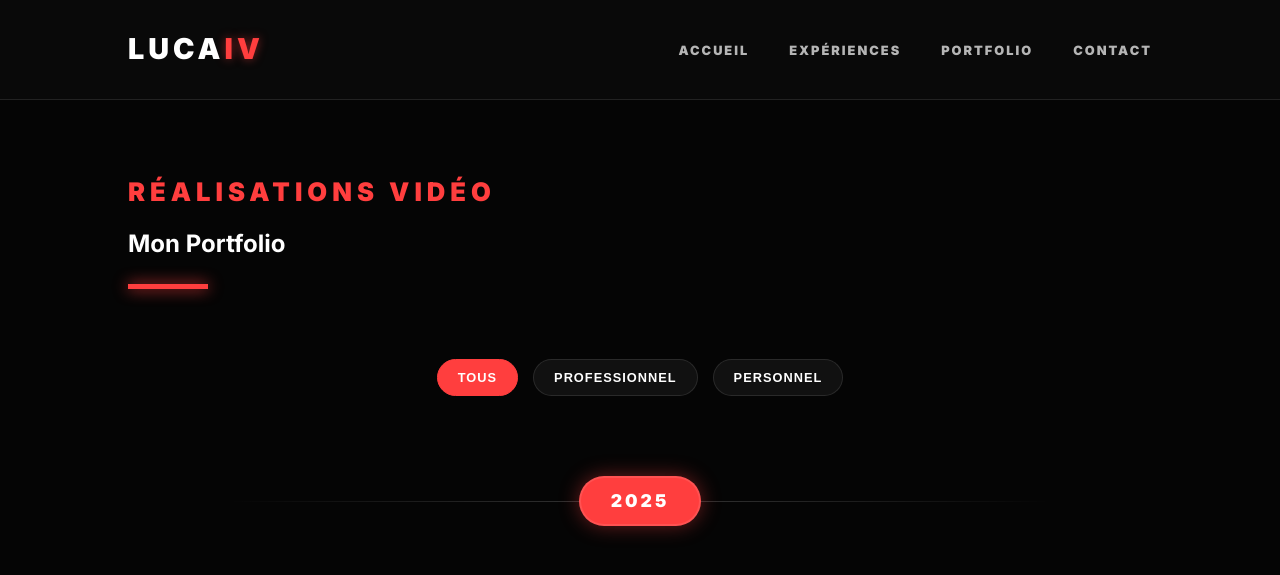
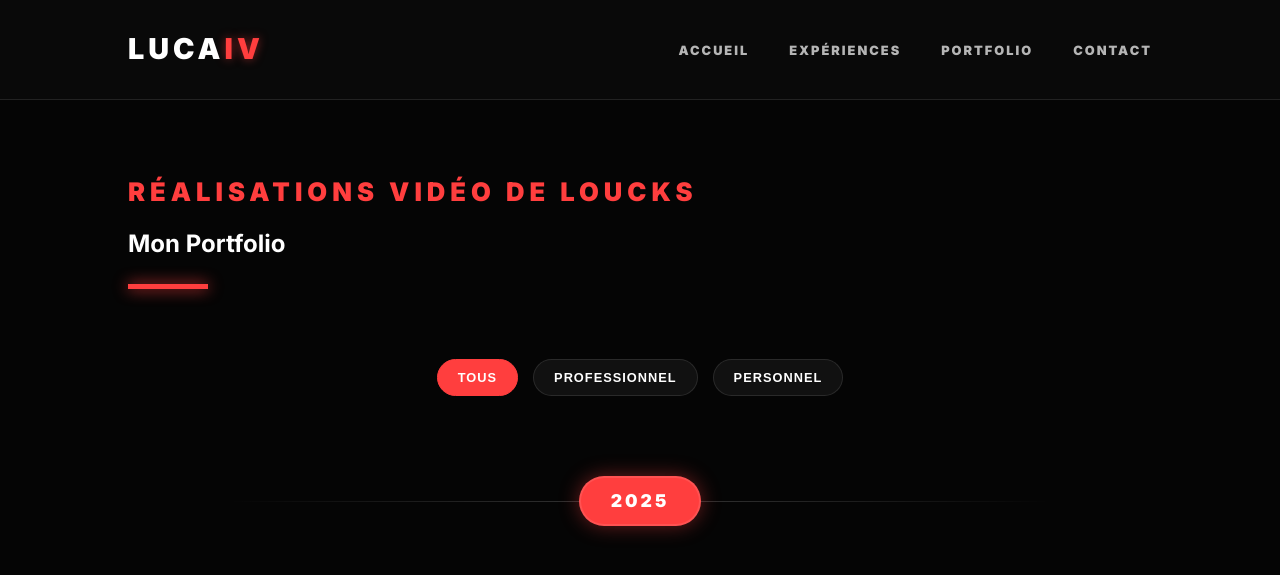
Before and after one commit to lucaiv/PORTFOLIO---web, a plain HTML site: page portfolio.html in a window 1280 px wide. Shown: the top 575 px of the page. Drawn offline with Linux system fonts and the light colour scheme.

Commit message:
change 2

```diff
--- a/portfolio.html
+++ b/portfolio.html
@@ -24,7 +24,7 @@
 
     <section class="container">
         <div class="section-header" style="margin-top: 50px;">
-            <p class="hero-tagline">Réalisations Vidéo</p>
+            <p class="hero-tagline">Réalisations Vidéo de Loucks</p>
             <h1>Mon Portfolio</h1>
             <div class="line"></div>
         </div>
```
